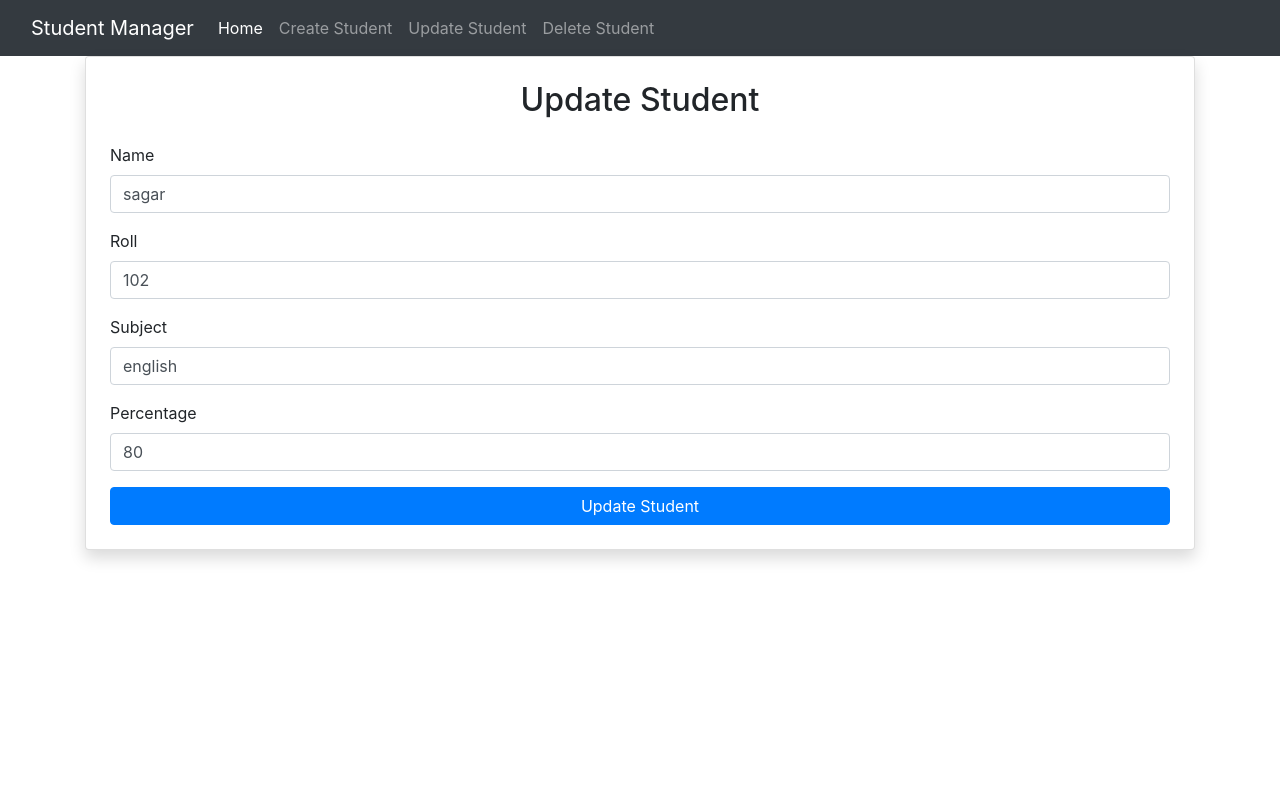
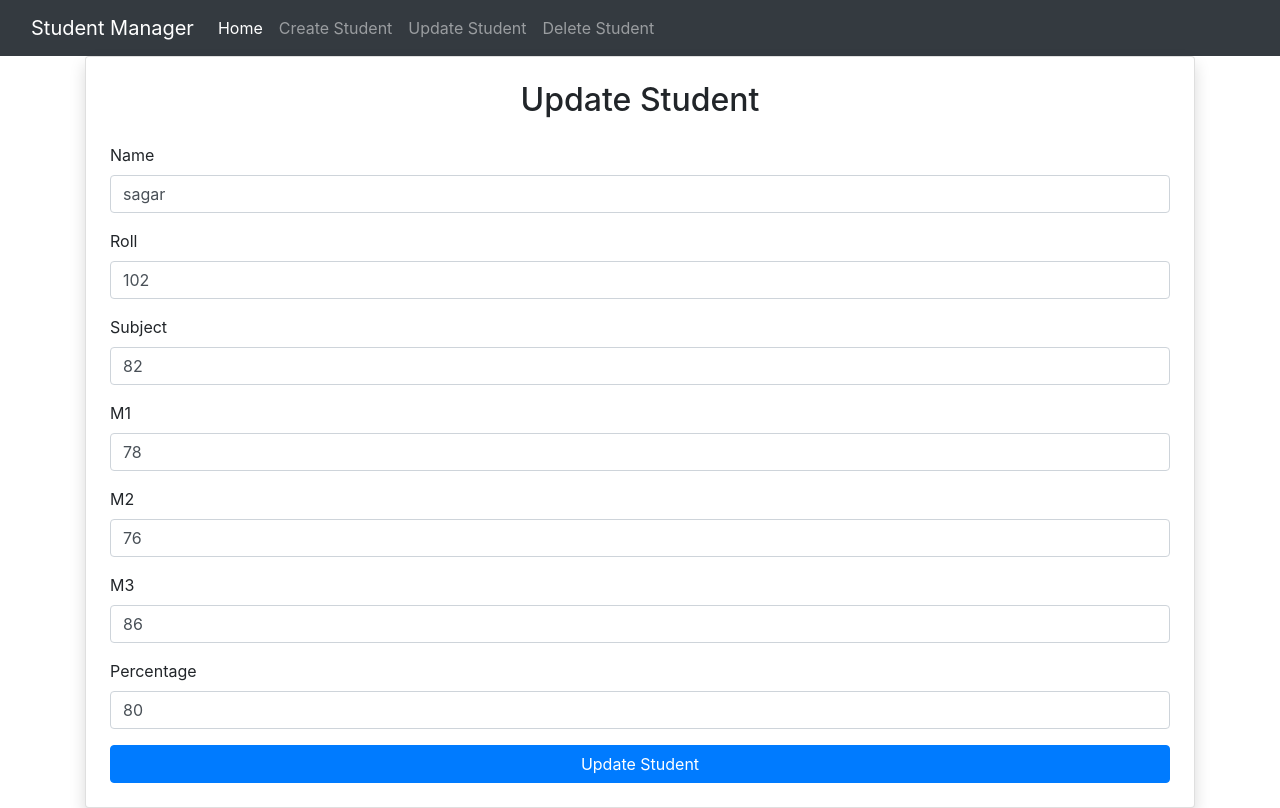
Before and after one commit to Vaibhavcode10/Studentmanagment-system, a React (Create React App) app: page /update in a window 1280 px wide. Built offline with nearby package versions, Linux system fonts and the light colour scheme.

Commit message:
new changes

```diff
--- a/src/StudentDeatilsView.js
+++ b/src/StudentDeatilsView.js
@@ -15,16 +15,17 @@ export default function StudentDeatilsView() {
           <div>
             <p> Name: {student.name}</p>
             <p> Roll No: {student.roll}</p>
-            <p>M1:{student.m1}</p>
-            <p>M2:{student.m2}</p>
-            <p>M3:{student.m3}</p>
-            <p> Percentage: {student.percentage}</p>
+            <p>Math:{student.sub}</p>
+            <p>english:{student.m1}</p>
+            <p>Physics:{student.m2}</p>
+            <p>Chem:{student.m3}</p>
+            <p> Bio: {student.percentage}</p>
 
           </div>
         ) : (
           <p>Click on a student to view details</p>
         )}
-      </div>cd path/to/Reactproject
+      </div>
 
     </div>
     </>
--- a/src/Studentcontextprovider.js
+++ b/src/Studentcontextprovider.js
@@ -7,10 +7,10 @@ import { use } from "react";
   return  useContext(studentcontext);
  }
  const dummydata=[
-  {name:'vaibhav',roll:101,sub:"math",percentage:90,m1:"88",m2:"99",m3:"76"},
-  {name:'sagar',roll:102,sub:"english",percentage:80,m1:"78",m2:"76",m3:"86"},
-  {name:'pratik',roll:104,sub:"history",percentage:70,m1:"88",m2:"82",m3:"72"},
-  {name:'prem',roll:105,sub:"french",percentage:70,m1:"87",m2:"97",m3:"95"},
+  {name:'vaibhav',roll:101,sub:92,percentage:90,m1:"88",m2:"99",m3:"76"},
+  {name:'sagar',roll:102,sub:82,percentage:80,m1:"78",m2:"76",m3:"86"},
+  {name:'pratik',roll:104,sub:87,percentage:70,m1:"88",m2:"82",m3:"72"},
+  {name:'prem',roll:105,sub:76,percentage:70,m1:"87",m2:"97",m3:"95"},
 ];
 
   export default function Studentcontextprovider({children})
--- a/src/UpdateStudent.js
+++ b/src/UpdateStudent.js
@@ -19,13 +19,10 @@ export default function UpdateStudent() {
     const updatedList = [...studentlist];
     updatedList[currentindex] = updatestudent;
     setstudentlist(updatedList);
-    setupdatestudent({ name: '', roll: '', sub: '', percentage: '' });
+    setupdatestudent({ name: '', roll: '', sub: '', percentage: '',m1:'',m2:'',m3:''});
     setcurrentindex(0);
   };
 
-  if (currentindex === null) {
-    return <div className="container mt-5">Select a student to update.</div>;
-  }
 
   return (
     <div className="container mt-0">
@@ -63,6 +60,36 @@ export default function UpdateStudent() {
             />
           </div>
           <div className="mb-3">
+            <label htmlFor="sub" className="form-label">M1</label>
+            <input
+              type="text"
+              id="m1"
+              className="form-control"
+              value={updatestudent.m1}
+              onChange={handleChange}
+            />
+          </div>
+          <div className="mb-3">
+            <label htmlFor="sub" className="form-label">M2</label>
+            <input
+              type="text"
+              id="m2"
+              className="form-control"
+              value={updatestudent.m2}
+              onChange={handleChange}
+            />
+          </div>
+          <div className="mb-3">
+            <label htmlFor="sub" className="form-label">M3</label>
+            <input
+              type="text"
+              id="m3"
+              className="form-control"
+              value={updatestudent.m3}
+              onChange={handleChange}
+            />
+          </div>
+          <div className="mb-3">
             <label htmlFor="percentage" className="form-label">Percentage</label>
             <input
               type="number"
```
